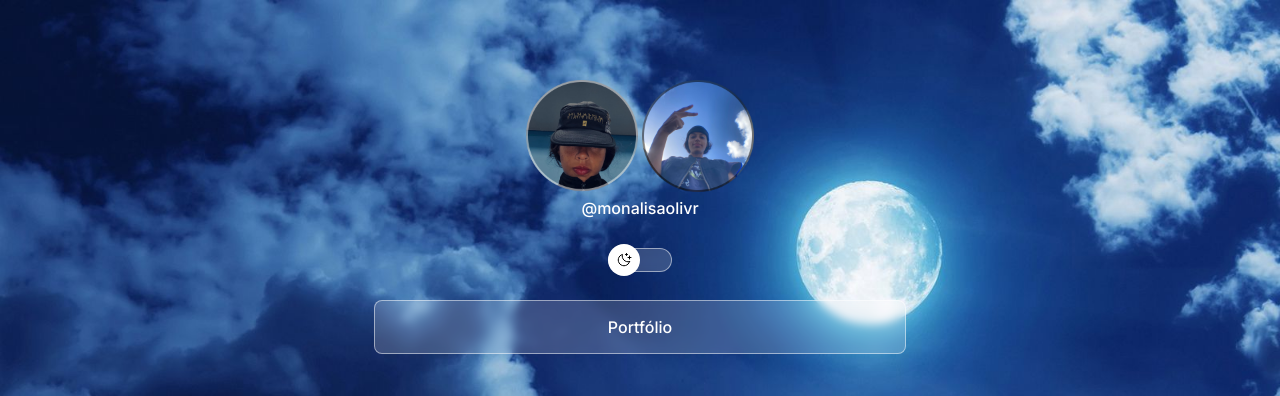
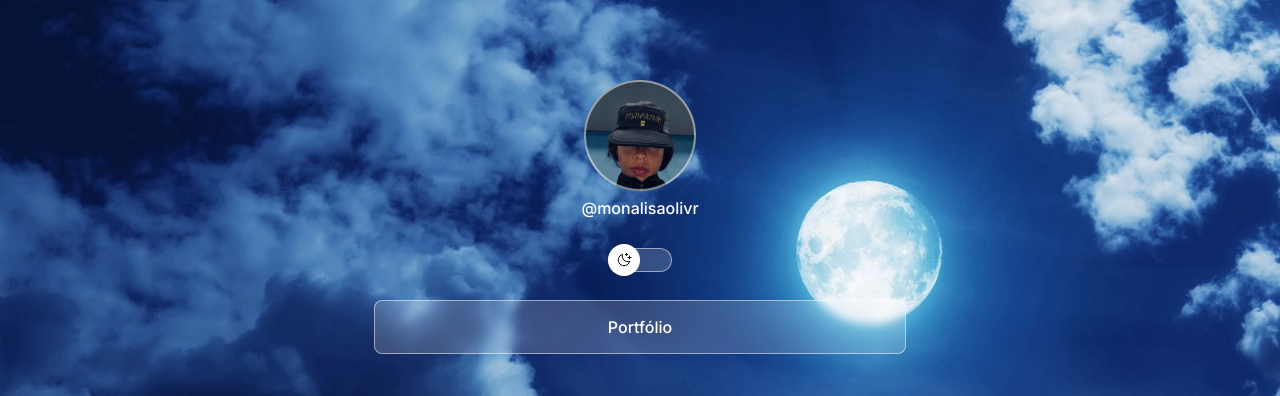
Before and after one commit to monalisaolivr/projetodev, a plain HTML site: page index.html in a window 1280 px wide. Shown: the top 396 px of the page. Drawn offline with nearby package versions, Linux system fonts and the light colour scheme.

Commit message:
add profile

```diff
--- a/index.html
+++ b/index.html
@@ -16,7 +16,6 @@
     <div id="container">
       <div id="profile">
         <img src="./assets/avatar-light.png" alt="foto de monalisa, sorrindo em quebra mar, santos."/>
-        <img src="./assets/avatar-eu.png" alt="foto de monalisa, céu azul de fundo">
         <p>@monalisaolivr</p>
       </div>
 
```
